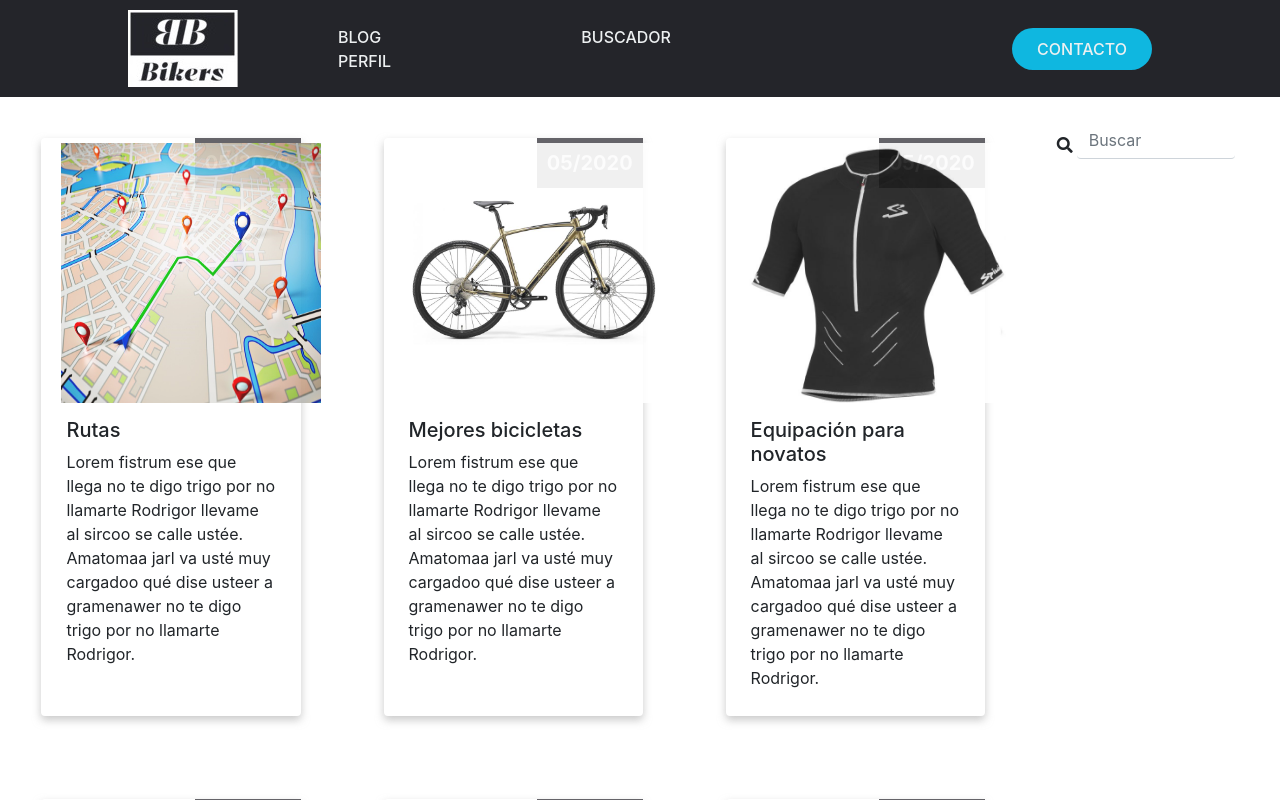
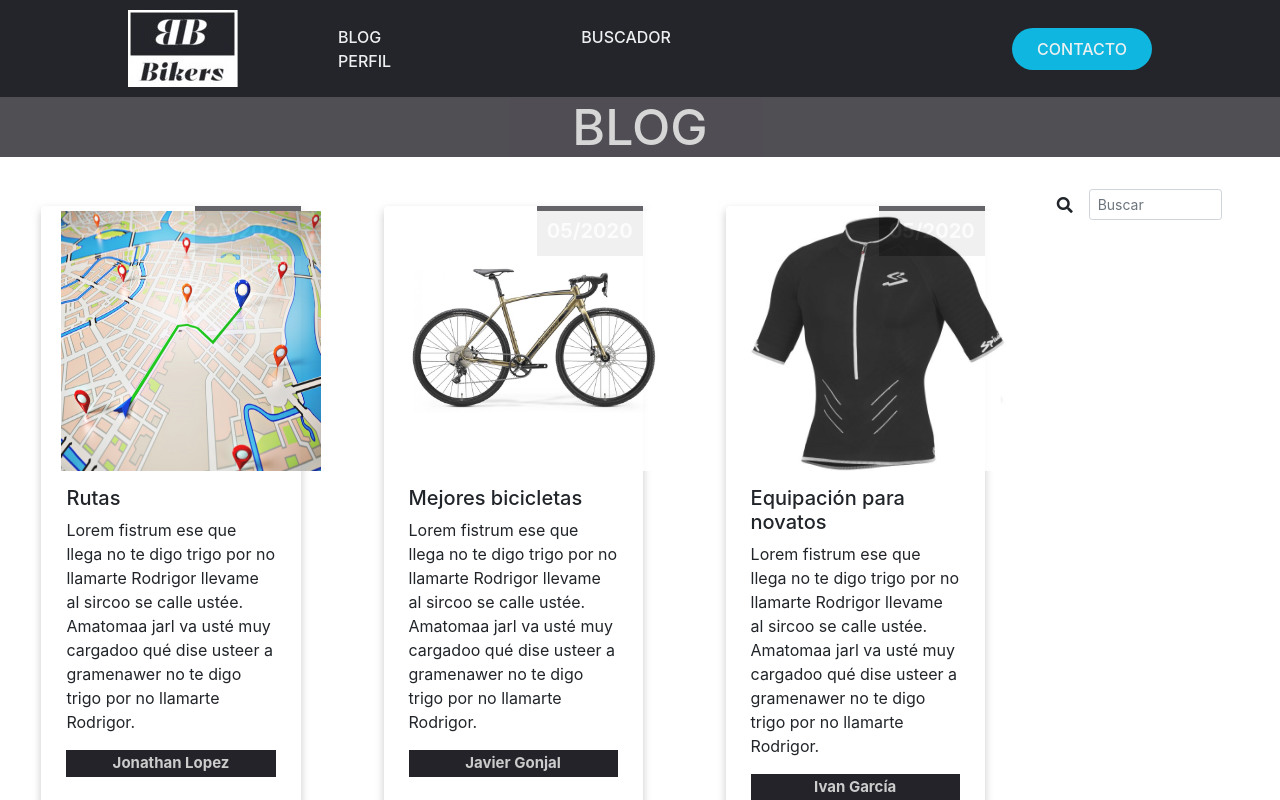
Before and after one commit to jgarciagonj97/bikers_angular, an Angular app in the folder ProyectoFinal-Angular/: page /blog in a window 1280 px wide. Shown: the top 800 px of the page. Built offline with nearby package versions, Linux system fonts and the light colour scheme.

Commit message:
Aplicado cambios

```diff
--- a/ProyectoFinal-Angular/src/app/componentes/blog/blog.component.css
+++ b/ProyectoFinal-Angular/src/app/componentes/blog/blog.component.css
@@ -25,6 +25,10 @@ img {
   border: none;
   box-shadow: 0 4px 8px rgba(165, 165, 165, .6);
   cursor: pointer;
+  transition: 0.3s all ease;
+}
+.card:hover{
+  background-color: #ccc;
 }
 
 .cuerpo {
@@ -55,3 +59,22 @@ img {
     border-left: none;
 
 }
+
+.autor p{
+  background-color: #25232A;
+  color: #ccc;
+  font-weight: bold;
+  font-size: 15px;
+  text-align: center;
+  padding: 2px;
+
+}
+
+.titulo h2{
+  text-align: center;
+  font-size: 50px;
+  background-color: #25232A;
+  color: #ccc;
+  opacity: 0.8;
+  width: 100%;
+}
--- a/ProyectoFinal-Angular/src/app/componentes/blog/blog.component.html
+++ b/ProyectoFinal-Angular/src/app/componentes/blog/blog.component.html
@@ -1,10 +1,22 @@
 <!-- main --->
 <!-- seccion blog donde se encuentran todos los posts -->
+
+<div class="titulo">
+    <h2>
+        BLOG
+    </h2>
+</div>
 <div class="row col-12 position-fixed">
 
-    <div class="col-10"></div>
+    <div class="col-10 ">
+
+    </div>
     <div class="col-2 mt-4 d-flex">
-        <i class="fas fa-search mt-3 mr-1"></i><input type="text" class="form-control buscador" placeholder="Buscar">
+        <form class="form-inline">
+            <i class="fas fa-search" aria-hidden="true"></i>
+            <input class="form-control form-control-sm ml-3 w-75" type="text" placeholder="Buscar"
+              aria-label="Search">
+          </form>
 
     </div>
 </div>
@@ -22,6 +34,9 @@
             <p class="text">Lorem fistrum ese que llega no te digo trigo por no llamarte Rodrigor llevame al sircoo se
                 calle ustée. Amatomaa jarl va usté muy cargadoo qué dise usteer a gramenawer no te digo trigo por no
                 llamarte Rodrigor.</p>
+        <div class="autor">
+            <p>Jonathan Lopez</p>
+        </div>
 
         </div>
     </div>
@@ -36,7 +51,9 @@
             <p class="text">Lorem fistrum ese que llega no te digo trigo por no llamarte Rodrigor llevame al sircoo se
                 calle ustée. Amatomaa jarl va usté muy cargadoo qué dise usteer a gramenawer no te digo trigo por no
                 llamarte Rodrigor.</p>
-
+        <div class="autor">
+            <p>Javier Gonjal</p>
+        </div>
         </div>
     </div>
     <div class="card col-3" style="width: 18rem;">
@@ -48,7 +65,9 @@
             <p class="text">Lorem fistrum ese que llega no te digo trigo por no llamarte Rodrigor llevame al sircoo se
                 calle ustée. Amatomaa jarl va usté muy cargadoo qué dise usteer a gramenawer no te digo trigo por no
                 llamarte Rodrigor.</p>
-
+        <div class="autor">
+            <p>Ivan García</p>
+        </div>
         </div>
     </div>
 
```
